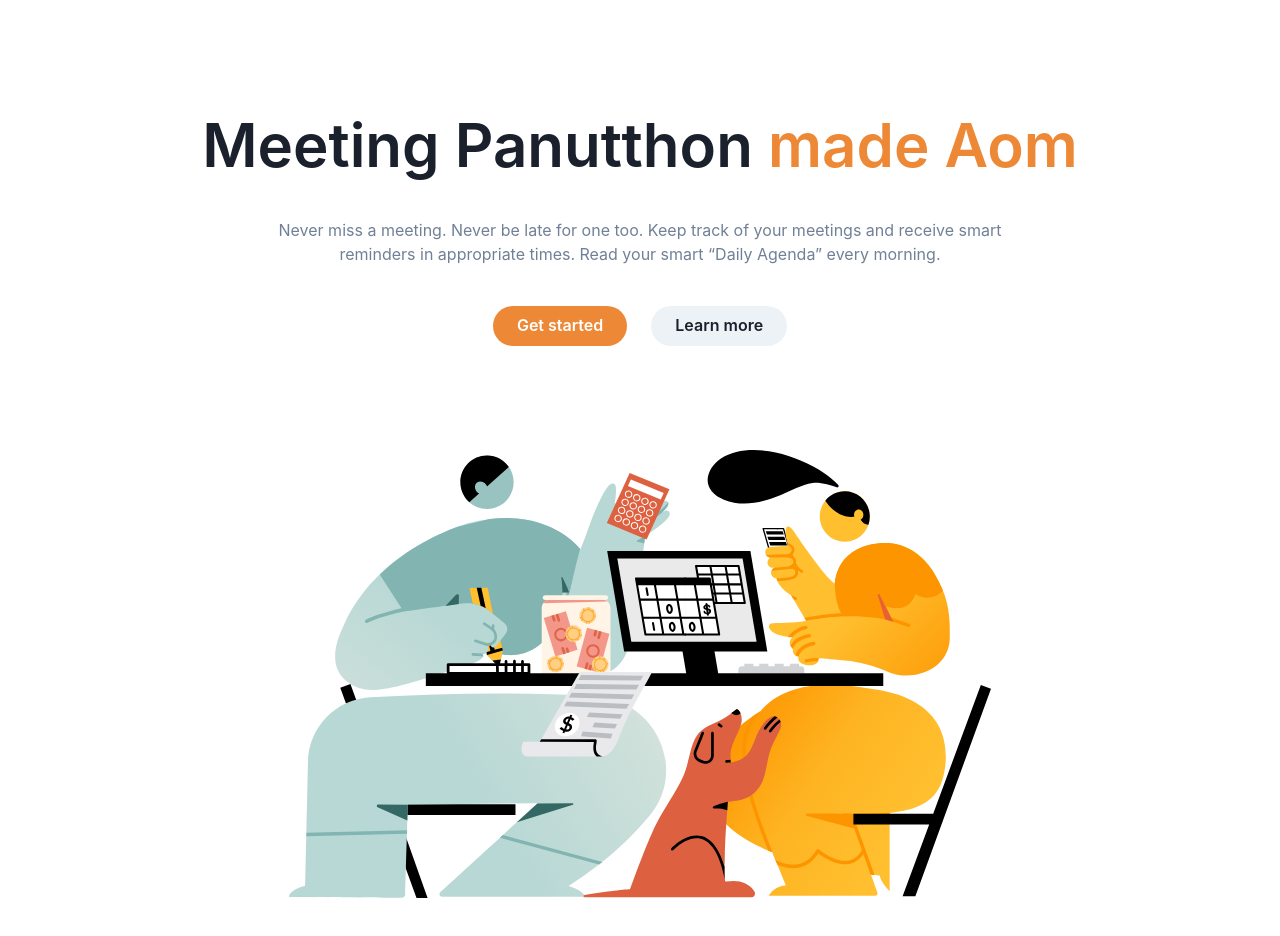
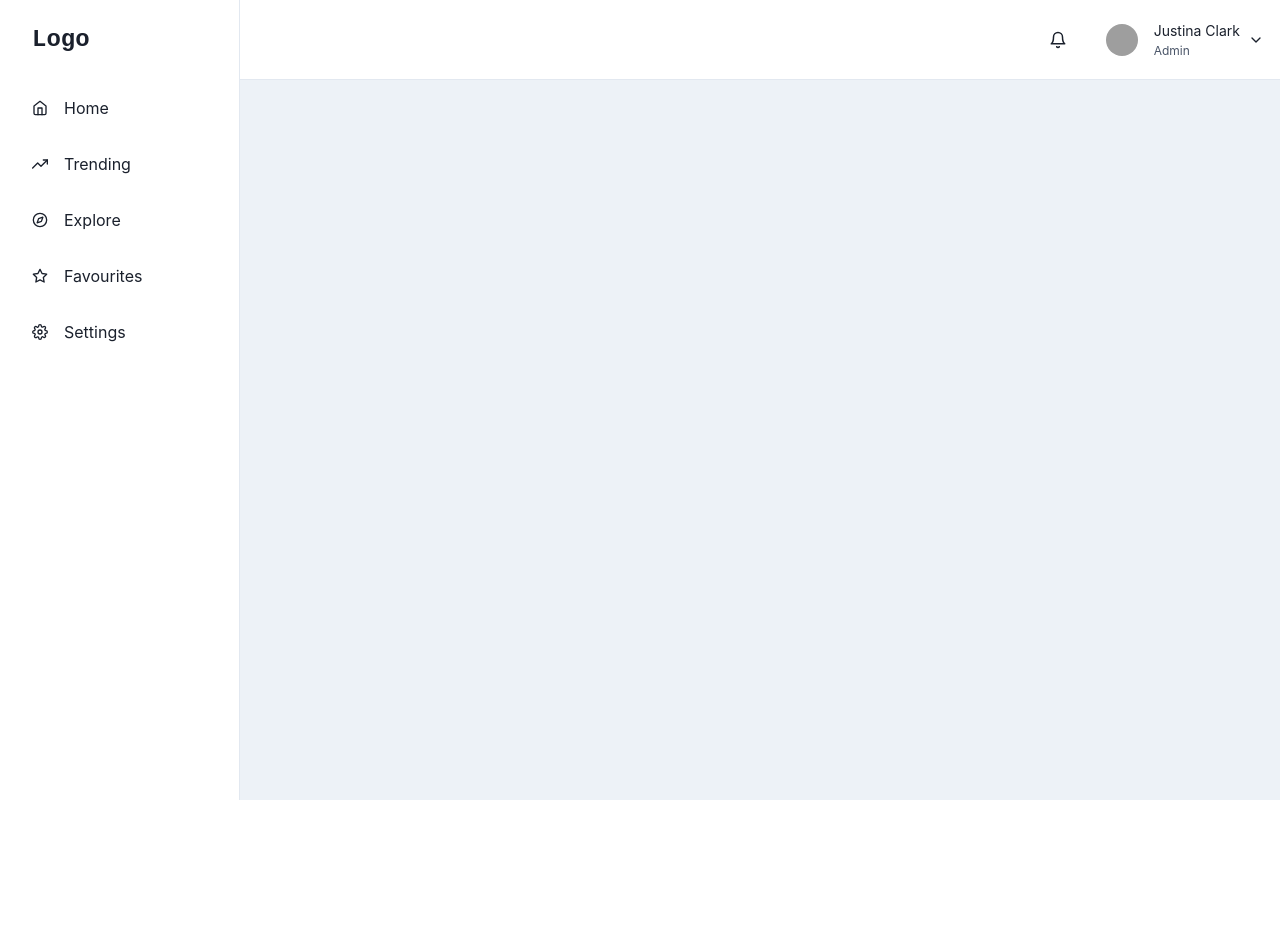
Before and after one commit to panutthon/React-TS-Meeting-Room-Booking, a React (Vite) app: page /dashboard in a window 1280 px wide. Shown: the top 936 px of the page. After the commit the page ends 800 px from the top, so only its background shows below. Built offline with nearby package versions, Linux system fonts and the light colour scheme; grey boxes are pictures that could not be loaded.

Commit message:
update dashboard

```diff
--- a/package.json
+++ b/package.json
@@ -14,8 +14,11 @@
     "@emotion/react": "^11.11.4",
     "@emotion/styled": "^11.11.5",
     "framer-motion": "^11.1.7",
+    "next-google-fonts": "^2.2.0",
     "react": "^18.2.0",
-    "react-dom": "^18.2.0"
+    "react-dom": "^18.2.0",
+    "react-icons": "^5.1.0",
+    "react-router-dom": "^6.23.0"
   },
   "devDependencies": {
     "@types/react": "^18.2.66",
--- a/src/global.css
+++ b/src/global.css
@@ -0,0 +1,19 @@
+:root {
+    --primary-color: #F8D247;
+    --secondary-color: #F8D247;
+    --third-color: #FFFBEB;
+    --hoverMain-color: #F5F7FE;
+    --border01-color: #D8DDE7;
+    --textBody-color: #1B2132;
+    --success-color: #1EAA79;
+    --error-color: #E53E3E;
+    --white-color: #fff;
+    --footer-color: #141516;
+}
+
+.mytitle {
+    font-size: 2.5rem;
+    font-weight: 700;
+    color: var(--textBody-color);
+    margin-bottom: 1rem;
+}
--- a/src/main.tsx
+++ b/src/main.tsx
@@ -1,14 +1,16 @@
 import React from "react";
 import ReactDOM from "react-dom/client";
 import { ChakraProvider } from "@chakra-ui/react";
+import { RouterProvider } from "react-router-dom";
 
 import "./global.css";
-import HomePage from "./pages/home-page.tsx";
+
+import router from "./routes/root.tsx";
 
 ReactDOM.createRoot(document.getElementById("root")!).render(
   <React.StrictMode>
     <ChakraProvider>
-      <HomePage />
+      <RouterProvider router={router} />
     </ChakraProvider>
   </React.StrictMode>
 );
--- /dev/null
+++ b/src/pages/about-page.tsx
@@ -0,0 +1,12 @@
+import { Link } from "react-router-dom";
+
+function AboutPage() {
+  return (
+    <>
+      <h1>About Page</h1>
+      <Link to="/" replace={true}>Go to Home Page</Link>
+    </>
+  );
+}
+
+export default AboutPage;
--- /dev/null
+++ b/src/pages/dashboard/d-layout.tsx
@@ -0,0 +1,224 @@
+import { ReactNode } from 'react';
+import {
+  IconButton,
+  Avatar,
+  Box,
+  CloseButton,
+  Flex,
+  HStack,
+  VStack,
+  Icon,
+  useColorModeValue,
+  Link,
+  Drawer,
+  DrawerContent,
+  Text,
+  useDisclosure,
+  BoxProps,
+  FlexProps,
+  Menu,
+  MenuButton,
+  MenuDivider,
+  MenuItem,
+  MenuList,
+} from '@chakra-ui/react';
+import {
+  FiHome,
+  FiTrendingUp,
+  FiCompass,
+  FiStar,
+  FiSettings,
+  FiMenu,
+  FiBell,
+  FiChevronDown,
+} from 'react-icons/fi';
+import { IconType } from 'react-icons';
+import { Outlet } from 'react-router-dom';
+
+interface LinkItemProps {
+  name: string;
+  icon: IconType;
+}
+const LinkItems: Array<LinkItemProps> = [
+  { name: 'Home', icon: FiHome },
+  { name: 'Trending', icon: FiTrendingUp },
+  { name: 'Explore', icon: FiCompass },
+  { name: 'Favourites', icon: FiStar },
+  { name: 'Settings', icon: FiSettings },
+];
+
+export default function DLayout() {
+  const { isOpen, onOpen, onClose } = useDisclosure();
+  return (
+    <Box minH="100vh" bg={useColorModeValue('gray.100', 'gray.900')}>
+      <SidebarContent
+        onClose={() => onClose}
+        display={{ base: 'none', md: 'block' }}
+      />
+      <Drawer
+        autoFocus={false}
+        isOpen={isOpen}
+        placement="left"
+        onClose={onClose}
+        returnFocusOnClose={false}
+        onOverlayClick={onClose}
+        size="full">
+        <DrawerContent>
+          <SidebarContent onClose={onClose} />
+        </DrawerContent>
+      </Drawer>
+      {/* mobilenav */}
+      <MobileNav onOpen={onOpen} />
+      <Box ml={{ base: 0, md: 60 }} p="4">
+        <Outlet />
+      </Box>
+    </Box>
+  );
+}
+
+interface SidebarProps extends BoxProps {
+  onClose: () => void;
+}
+
+const SidebarContent = ({ onClose, ...rest }: SidebarProps) => {
+  return (
+    <Box
+      transition="3s ease"
+      bg={useColorModeValue('white', 'gray.900')}
+      borderRight="1px"
+      borderRightColor={useColorModeValue('gray.200', 'gray.700')}
+      w={{ base: 'full', md: 60 }}
+      pos="fixed"
+      h="full"
+      {...rest}>
+      <Flex h="20" alignItems="center" mx="8" justifyContent="space-between">
+        <Text fontSize="2xl" fontFamily="monospace" fontWeight="bold">
+          Logo
+        </Text>
+        <CloseButton display={{ base: 'flex', md: 'none' }} onClick={onClose} />
+      </Flex>
+      {LinkItems.map((link) => (
+        <NavItem key={link.name} icon={link.icon}>
+          {link.name}
+        </NavItem>
+      ))}
+    </Box>
+  );
+};
+
+interface NavItemProps extends FlexProps {
+  icon: IconType;
+  children: ReactNode;
+}
+const NavItem = ({ icon, children, ...rest }: NavItemProps) => {
+  return (
+    <Link href="#" style={{ textDecoration: 'none' }} _focus={{ boxShadow: 'none' }}>
+      <Flex
+        align="center"
+        p="4"
+        mx="4"
+        borderRadius="lg"
+        role="group"
+        cursor="pointer"
+        _hover={{
+          bg: 'cyan.400',
+          color: 'white',
+        }}
+        {...rest}>
+        {icon && (
+          <Icon
+            mr="4"
+            fontSize="16"
+            _groupHover={{
+              color: 'white',
+            }}
+            as={icon}
+          />
+        )}
+        {children}
+      </Flex>
+    </Link>
+  );
+};
+
+interface MobileProps extends FlexProps {
+  onOpen: () => void;
+}
+const MobileNav = ({ onOpen, ...rest }: MobileProps) => {
+  return (
+    <Flex
+      ml={{ base: 0, md: 60 }}
+      px={{ base: 4, md: 4 }}
+      height="20"
+      alignItems="center"
+      bg={useColorModeValue('white', 'gray.900')}
+      borderBottomWidth="1px"
+      borderBottomColor={useColorModeValue('gray.200', 'gray.700')}
+      justifyContent={{ base: 'space-between', md: 'flex-end' }}
+      {...rest}>
+      <IconButton
+        display={{ base: 'flex', md: 'none' }}
+        onClick={onOpen}
+        variant="outline"
+        aria-label="open menu"
+        icon={<FiMenu />}
+      />
+
+      <Text
+        display={{ base: 'flex', md: 'none' }}
+        fontSize="2xl"
+        fontFamily="monospace"
+        fontWeight="bold">
+        Logo
+      </Text>
+
+      <HStack spacing={{ base: '0', md: '6' }}>
+        <IconButton
+          size="lg"
+          variant="ghost"
+          aria-label="open menu"
+          icon={<FiBell />}
+        />
+        <Flex alignItems={'center'}>
+          <Menu>
+            <MenuButton
+              py={2}
+              transition="all 0.3s"
+              _focus={{ boxShadow: 'none' }}>
+              <HStack>
+                <Avatar
+                  size={'sm'}
+                  src={
+                    'https://images.unsplash.com/photo-1619946794135-5bc917a27793?ixlib=rb-0.3.5&q=80&fm=jpg&crop=faces&fit=crop&h=200&w=200&s=b616b2c5b373a80ffc9636ba24f7a4a9'
+                  }
+                />
+                <VStack
+                  display={{ base: 'none', md: 'flex' }}
+                  alignItems="flex-start"
+                  spacing="1px"
+                  ml="2">
+                  <Text fontSize="sm">Justina Clark</Text>
+                  <Text fontSize="xs" color="gray.600">
+                    Admin
+                  </Text>
+                </VStack>
+                <Box display={{ base: 'none', md: 'flex' }}>
+                  <FiChevronDown />
+                </Box>
+              </HStack>
+            </MenuButton>
+            <MenuList
+              bg={useColorModeValue('white', 'gray.900')}
+              borderColor={useColorModeValue('gray.200', 'gray.700')}>
+              <MenuItem>Profile</MenuItem>
+              <MenuItem>Settings</MenuItem>
+              <MenuItem>Billing</MenuItem>
+              <MenuDivider />
+              <MenuItem>Sign out</MenuItem>
+            </MenuList>
+          </Menu>
+        </Flex>
+      </HStack>
+    </Flex>
+  );
+};
--- a/src/pages/home-page.tsx
+++ b/src/pages/home-page.tsx
@@ -9,7 +9,13 @@ import {
     IconProps,
   } from '@chakra-ui/react';
 
+  import homepagestyle from '../styles/homepage.module.css';
+  import { useNavigate } from 'react-router-dom';
+
   export default function HomePage() {
+    const navigateabout = useNavigate();
+    const navigatelogin = useNavigate();
+
     return (
       <Container maxW={'5xl'}>
         <Stack
@@ -17,6 +23,8 @@ import {
           align={'center'}
           spacing={{ base: 8, md: 10 }}
           py={{ base: 20, md: 28 }}>
+            <p className='mytitle'>Test Global</p>
+            <p className={homepagestyle.title}>Test Module</p>
           <Heading
             fontWeight={600}
             fontSize={{ base: '3xl', sm: '4xl', md: '6xl' }}
@@ -26,21 +34,20 @@ import {
               made Aom
             </Text>
           </Heading>
-          <Text color={'gray.500'} maxW={'3xl'}>
-            Never miss a meeting. Never be late for one too. Keep track of your
-            meetings and receive smart reminders in appropriate times. Read your
-            smart “Daily Agenda” every morning.
-          </Text>
           <Stack spacing={6} direction={'row'}>
             <Button
               rounded={'full'}
               px={6}
               colorScheme={'orange'}
               bg={'orange.400'}
-              _hover={{ bg: 'orange.500' }}>
-              Get started
+              _hover={{ bg: 'orange.500' }} onClick={() => {
+                navigatelogin("/login")
+              }}>
+              Login
             </Button>
-            <Button rounded={'full'} px={6}>
+            <Button rounded={'full'} px={6} onClick={() => {
+              navigateabout("/about")
+            }}>
               Learn more
             </Button>
           </Stack>
--- /dev/null
+++ b/src/pages/login-page.tsx
@@ -0,0 +1,68 @@
+import {
+    Flex,
+    Box,
+    FormControl,
+    FormLabel,
+    Input,
+    Checkbox,
+    Stack,
+    Link,
+    Button,
+    Heading,
+    Text,
+    useColorModeValue,
+  } from '@chakra-ui/react';
+
+  export default function LoginPage() {
+    return (
+      <Flex
+        minH={'100vh'}
+        align={'center'}
+        justify={'center'}
+        bg={useColorModeValue('gray.50', 'gray.800')}>
+        <Stack spacing={8} mx={'auto'} maxW={'lg'} py={12} px={6}>
+          <Stack align={'center'}>
+            <Heading fontSize={'4xl'}>Sign in to your account</Heading>
+            <Text fontSize={'lg'} color={'gray.600'}>
+              Panutthon <Link color={'blue.400'} onClick={() => {
+                  window.open('https://www.youtube.com/watch?v=JBAuRoIRAs8');
+              }}>features</Link>
+            </Text>
+          </Stack>
+          <Box
+            rounded={'lg'}
+            bg={useColorModeValue('white', 'gray.700')}
+            boxShadow={'lg'}
+            p={8}>
+            <Stack spacing={4}>
+              <FormControl id="email">
+                <FormLabel>Email address</FormLabel>
+                <Input type="email" />
+              </FormControl>
+              <FormControl id="password">
+                <FormLabel>Password</FormLabel>
+                <Input type="password" />
+              </FormControl>
+              <Stack spacing={10}>
+                <Stack
+                  direction={{ base: 'column', sm: 'row' }}
+                  align={'start'}
+                  justify={'space-between'}>
+                  <Checkbox>Remember me</Checkbox>
+                  <Link color={'blue.400'}>Forgot password?</Link>
+                </Stack>
+                <Button
+                  bg={'blue.400'}
+                  color={'white'}
+                  _hover={{
+                    bg: 'blue.500',
+                  }}>
+                  Sign in
+                </Button>
+              </Stack>
+            </Stack>
+          </Box>
+        </Stack>
+      </Flex>
+    );
+  }
--- /dev/null
+++ b/src/routes/root.tsx
@@ -0,0 +1,26 @@
+import { createBrowserRouter } from "react-router-dom";
+import HomePage from "../pages/home-page";
+import AboutPage from "../pages/about-page";
+import LoginPage from "../pages/login-page";
+import DLayout from "../pages/dashboard/d-layout";
+
+const router = createBrowserRouter([
+  {
+    path: "/",
+    element: <HomePage />,
+  },
+  {
+    path: "/about",
+    element: <AboutPage />,
+  },
+  {
+    path: "/login",
+    element: <LoginPage />,
+  },
+  {
+    path: "/dashboard",
+    element: <DLayout />,
+  },
+]);
+
+export default router;
--- /dev/null
+++ b/src/styles/homepage.module.css
@@ -0,0 +1,6 @@
+.title {
+    font-size: 2.5rem;
+    font-weight: 700;
+    color: var(--primary-color);
+    margin-bottom: 1rem;
+}
```
Also changed, not shown: src/components/AppHeader.css (added, +10 -0 lines), src/components/AppHeader.tsx (added, +11 -0 lines), 1 other file (tests, documents, lock files or other folders).
